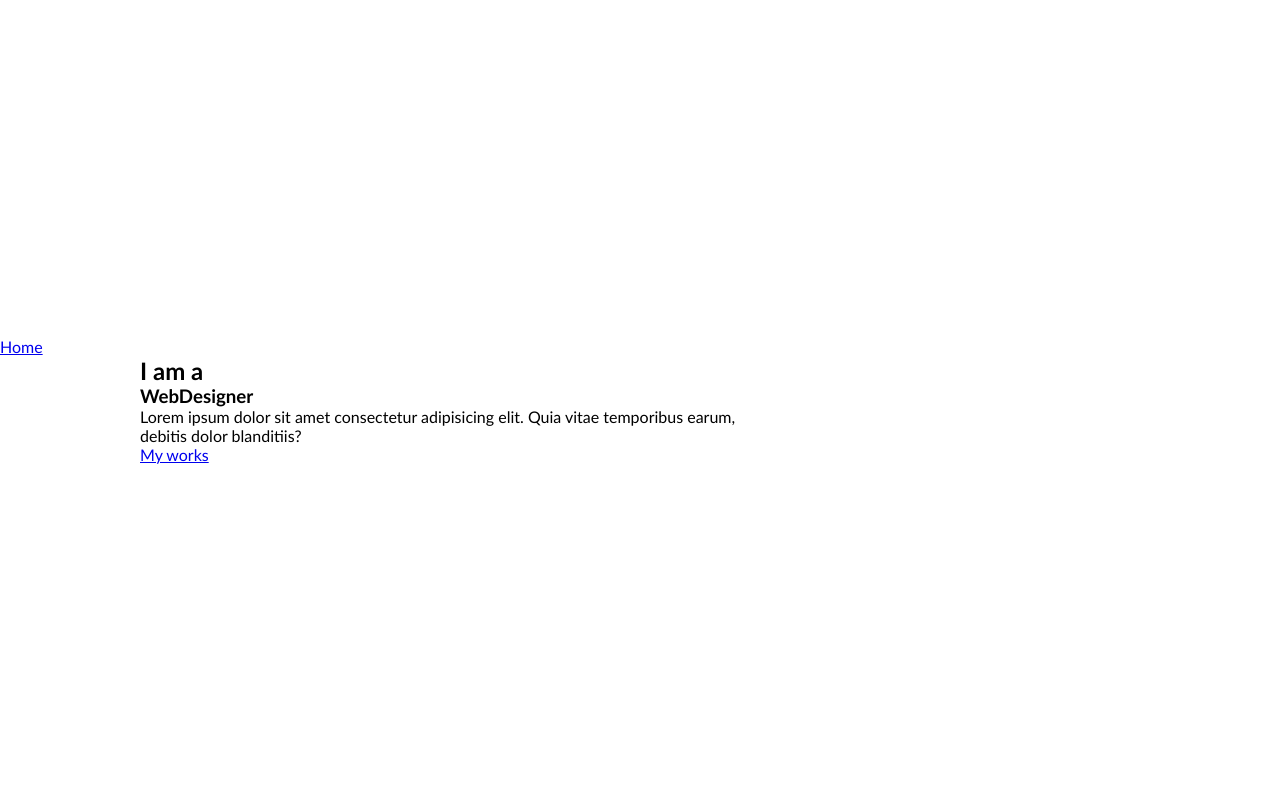
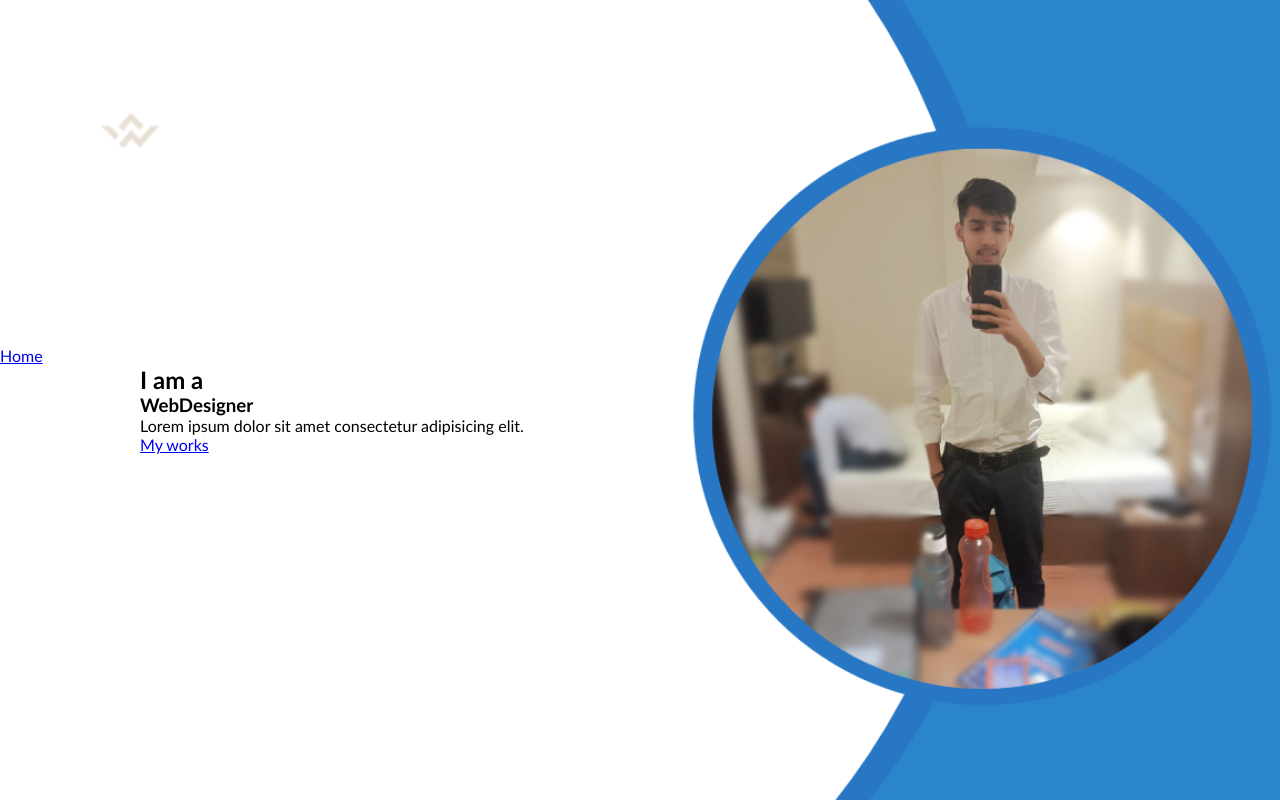
Before and after one commit to UjjwalRana12/portfolio, a plain HTML site: page index.html in a window 1280 px wide. Drawn offline with Linux system fonts and the light colour scheme.

Commit message:
add image

```diff
--- a/index.html
+++ b/index.html
@@ -21,7 +21,7 @@
             <h2>I am a </h2>
             <h3>WebDesigner</h3>
         </div>
-        <p class="desc">Lorem ipsum dolor sit amet consectetur adipisicing elit. Quia vitae temporibus earum, debitis dolor blanditiis?</p>
+        <p class="desc">Lorem ipsum dolor sit amet consectetur adipisicing elit. </p>
         <a href="#" class="btn">My works</a>
     </div>
 </div>
--- a/style.css
+++ b/style.css
@@ -7,7 +7,7 @@
 .container{
     height: 100vh;
     width: 100%;
-    background-image: url();
+    background-image: url(/images/ujjwal_image.png);
     background-size: cover;
     background-position: bottom;
     display: flex;
```
Also changed, not shown: images/ujjwal_image.png (added).
